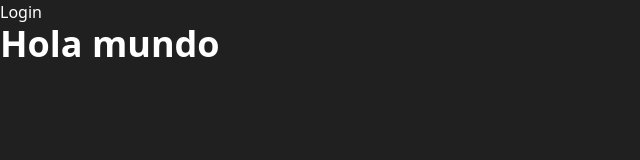
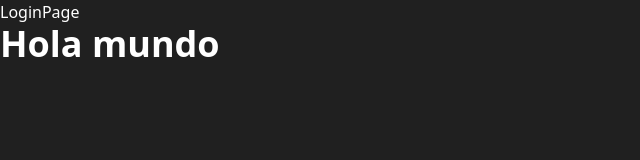
Before and after one commit to jesrammar/TaskFlow-, a React (Vite) app in the folder client/: page /login in a window 1280 px wide. Shown: the top 160 px of the page, without its empty margins (0-640 px from the left). Built offline with nearby package versions, Linux system fonts and the light colour scheme.

Commit message:
Routes created, react-router-dom imported and components created!

```diff
--- a/client/src/App.jsx
+++ b/client/src/App.jsx
@@ -1,4 +1,6 @@
 import { BrowserRouter, Routes, Route } from "react-router-dom";
+import Register from "./pages/Register";
+import Login from "./pages/Login";
 
 
 function App(){
@@ -6,8 +8,8 @@ function App(){
     <BrowserRouter>
         <Routes>
           <Route path="/" element= {<h1>Home Page</h1>}/>
-          <Route path="/login" element= {<h1>Login</h1>}/>
-          <Route path="/register" element= {<h1>Register</h1>}/>
+          <Route path="/login" element= {<Login/>}/>
+          <Route path="/register" element= {<Register/>}/>
           <Route path="/tasks" element= {<h1>Tasks</h1>}/>
           <Route path="/add-task" element= {<h1>Add Task</h1>}/>
           <Route path="/tasks/:id" element= {<h1>Update Task</h1>}/>
--- /dev/null
+++ b/client/src/pages/Login.jsx
@@ -0,0 +1,9 @@
+function Login(){
+    return (
+        <div>LoginPage</div>
+    )
+}
+
+
+
+export default Login
--- /dev/null
+++ b/client/src/pages/Register.jsx
@@ -0,0 +1,9 @@
+function Register(){
+    return (
+        <div>RegisterPage</div>
+    )
+}
+
+
+
+export default Register
```
